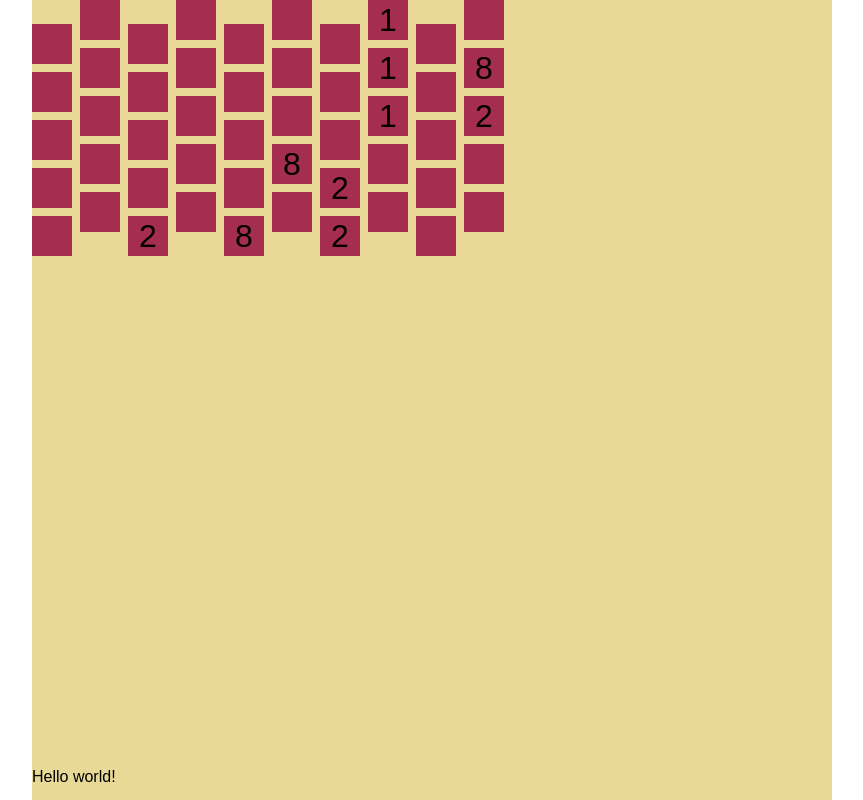
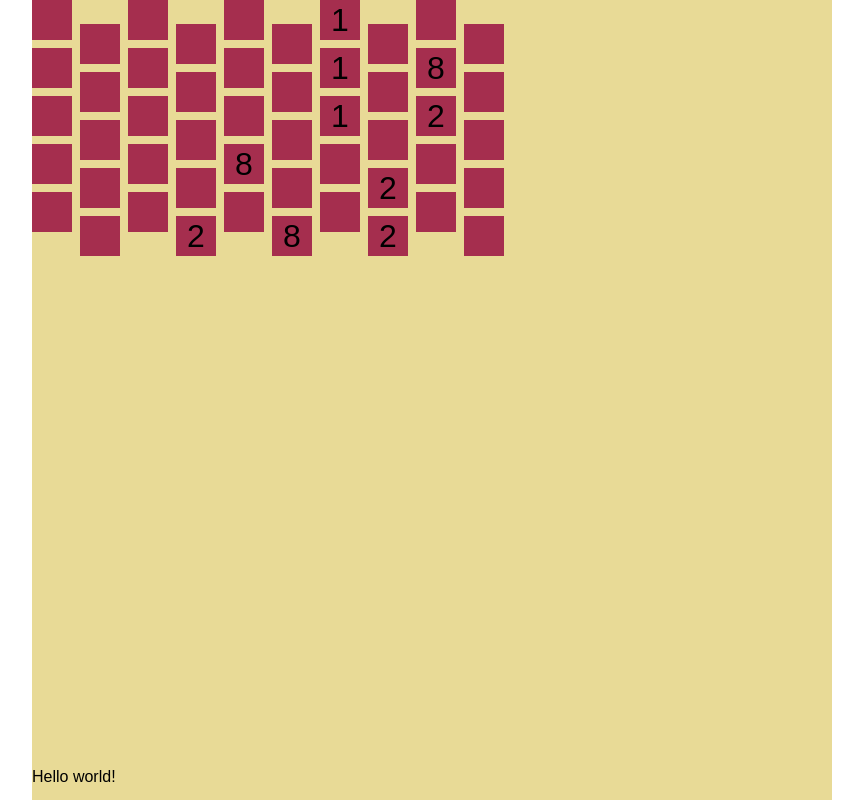
Before and after one commit to mtnakayama/HexAdd, a plain HTML site: page index.html in a window 1280 px wide. Shown: the whole page, without its empty margins (208-1071 px from the left). Drawn offline with nearby package versions, Linux system fonts and the light colour scheme.

Commit message:
Fixed hex grid so that the top (0,0) is the most upper left.

```diff
--- a/gamestyle.css
+++ b/gamestyle.css
@@ -44,7 +44,7 @@
   line-height: 5vmin;
   font-size: 4vmin;
 }
-.hexadd-grid ol:nth-child(odd) {
+.hexadd-grid ol:nth-child(even) {
   margin-left: 6vmin;
 }
 
```
